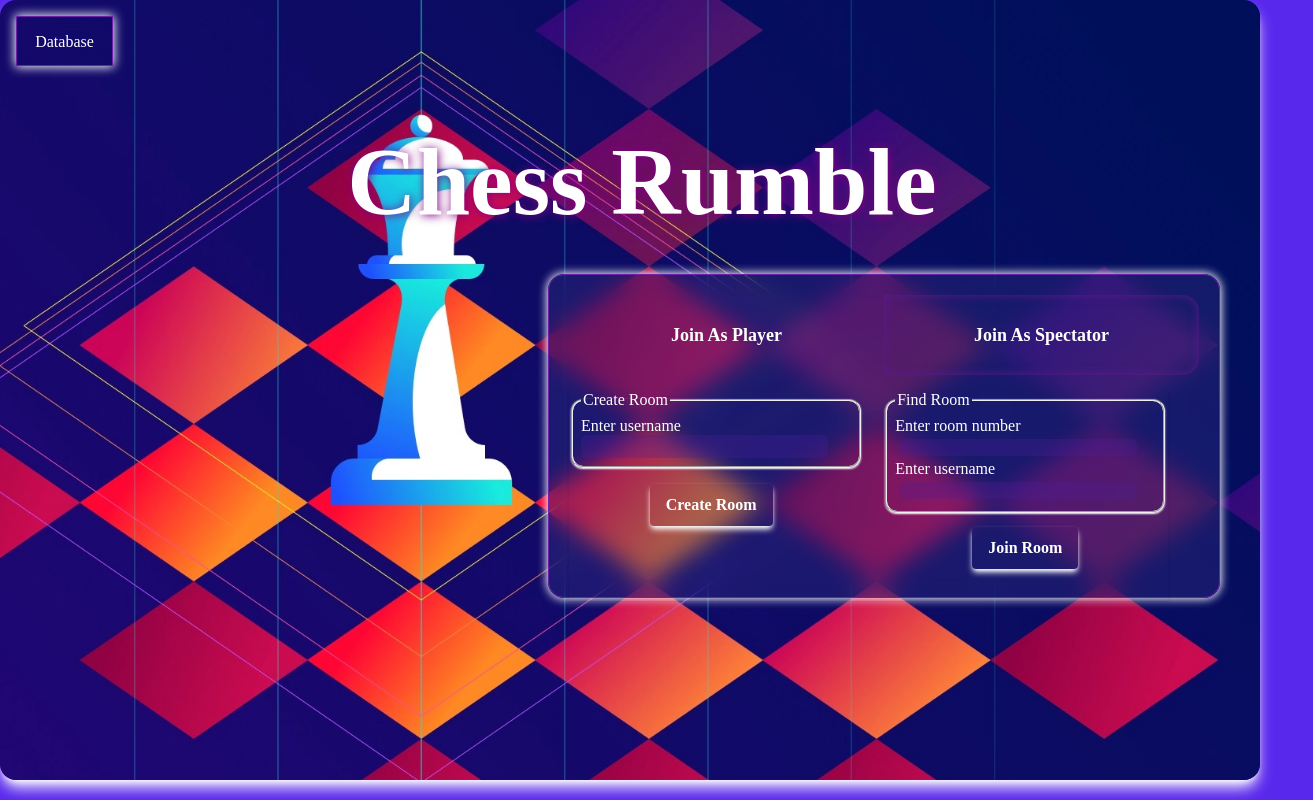
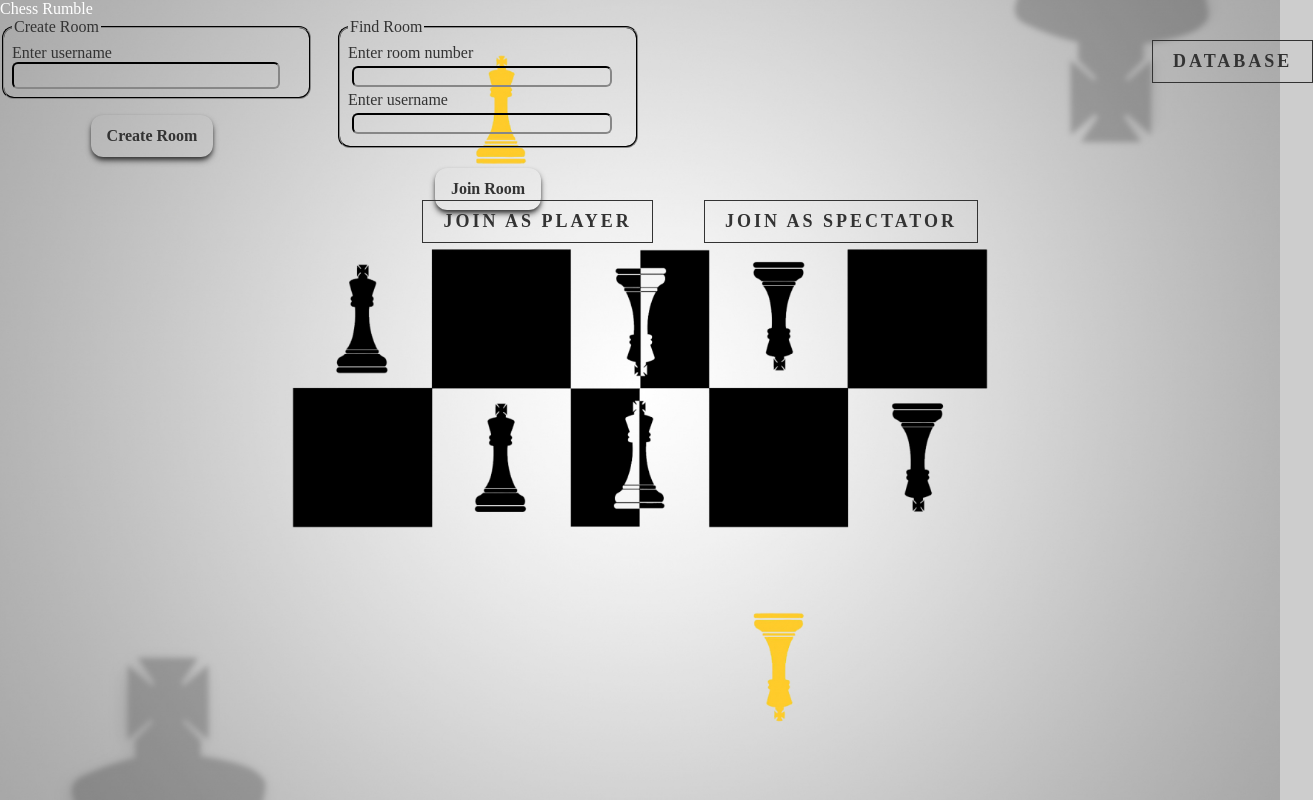
Before and after one commit to VexMihir/chessApp, a React (Create React App) app in the folder client/: page /playerForm in a window 1280 px wide. Shown: the whole page, 1313 px wide, since content can reach past the window. Built offline with nearby package versions, Linux system fonts and the light colour scheme.

Commit message:
unfinished styling update

```diff
--- a/client/src/components/roomAssignment/JoinAsPlayer/CreateRoom/JoinRoomForm.js
+++ b/client/src/components/roomAssignment/JoinAsPlayer/CreateRoom/JoinRoomForm.js
@@ -30,23 +30,22 @@ export function JoinRoomForm({socket}) {
     return (
         <div className={"w-[50%] h-[100%] flex flex-col mb-1"}>
             <fieldset className={"w-[95%] " +
-                "rounded-xl p-2 " +
-                "shadow shadow-sm shadow-white "}>
+                "rounded-xl p-2 border-custom-black border-10"}>
 
-                <legend className={"rounded text-white " }>Create Room</legend>
-                <label>Enter username</label>
+                <legend className={"rounded text-custom-black " }>Create Room</legend>
+                <label className = {"rounded text-custom-black"} >Enter username</label>
                 <input required
                        type={"text"}
                        ref={refInput}
                        onChange={(e)=>(handleOnChange(e))}
                        onBlur={(e)=>{checkEmptyUserName(e)}}
-                       className={"peer/Text rounded-md text-white py-[0.25rem] border-none bg-violet-900/30 " +
+                       className={"peer/Text rounded-md text-custom-black py-[0.25rem] border-custom-black border-10 bg-transparent " +
                            "w-[90%] relative " +
                            "m-auto"}
                 />
                 {
-                    userNameError?  <p className="mb-1 text-pink-700  text-sm">
-                        <mark className={"bg-white text-pink-600"}>Username cannot be empty</mark></p>: ""
+                    userNameError?  <p className="mb-1 text-red-700  text-sm">
+                        <mark className={"bg-transparent text-red-600"}>Username cannot be empty</mark></p>: ""
 
                 }
             </fieldset>
@@ -54,9 +53,9 @@ export function JoinRoomForm({socket}) {
                 className=
                     {
                         "m-auto text-center " +
-                        "no-underline border py-3 px-4 hover:bg-gray-900 " +
-                        "text-white font-bold rounded " +
-                        "shadow shadow-md shadow-white mt-[1rem]"
+                        "no-underline border border-custom-black rounded-xl py-3 px-4 hover:shadow-transparent " +
+                        "text-custom-black font-bold rounded" +
+                        "shadow shadow-md shadow-custom-black mt-[1rem]"
                     }
                 onClick={(e)=>{finalCheck(e)}}
                 to={"/waitingRoomForm"}
--- a/client/src/components/roomAssignment/JoinAsPlayer/FindRoom/FindRoomForm.js
+++ b/client/src/components/roomAssignment/JoinAsPlayer/FindRoom/FindRoomForm.js
@@ -51,12 +51,11 @@ export function FindRoomForm() {
 
 
     return (
-        <div className={"w-[50%] h-[100%] flex flex-col mb-1"}>
+        <div className={"w-[50%] h-[100%] flex flex-col mb-1 justify-center"}>
             <fieldset className={" " +
-                "rounded-xl p-2 " +
-                "shadow shadow-sm shadow-white "}>
-                <legend className={"rounded-2xl text-white"}>Find Room</legend>
-                <label>Enter room number</label>
+                "rounded-xl p-2 border-custom-black border-10"}>
+                <legend className={"rounded-2xl text-custom-black"}>Find Room</legend>
+                <label className = {"rounded-2xl text-custom-black"}>Enter room number</label>
                 <br/>
                 <input  required
                         min={0}
@@ -64,36 +63,36 @@ export function FindRoomForm() {
                         type={"number"}
                         ref={refRoom}
                         onChange={(e)=>(handleRoomNumber(e))}
-                        className={"peer/Num rounded-md text-white px-0.5 border-none m-1 bg-violet-900/30 w-[90%]"}
+                        className={"peer/Num rounded-md text-custom-black px-0.5 border-custom-black border-10 m-1 bg-transparent w-[90%]"}
                         onBlur={(e)=>{checkInvalid(e)}}
                 />
                 {
-                    roomEror?  <p className="mb-1 text-pink-700  text-sm">
-                        <mark className={"bg-white text-pink-600"}>Room number must be a number between 0 and 1000000
+                    roomEror?  <p className="mb-1 text-red-700  text-sm">
+                        <mark className={"bg-transparent text-red-600"}>Room number must be a number between 0 and 1000000
                         </mark></p>: ""
 
                 }
                 <br/>
-                <label>Enter username</label>
+                <label className = {"rounded text-custom-black"}>Enter username</label>
                 <br/>
                 <input required
                        ref={refInput}
                        onChange={(e)=>(handleOnChange(e))}
                        onBlur={(e)=>{checkEmptyUserName(e)}}
-                       className={"peer/Text rounded-md text-white  px-0.5 border-none m-1 bg-violet-900/30 w-[90%]"}
+                       className={"peer/Text rounded-md text-custom-black  px-0.5 border-custom-black border-10 m-1 bg-transparent w-[90%]"}
                 />
                 {
-                    userNameError?  <p className="mb-1 text-pink-700  text-sm">
-                        <mark className={"bg-white text-pink-600"}>Username cannot be empty</mark></p>: ""
+                    userNameError?  <p className="mb-1 text-red-700  text-sm">
+                        <mark className={"bg-transparent text-red-600"}>Username cannot be empty</mark></p>: ""
 
                 }
             </fieldset>
             <NavLink
                 className=
                     {"m-auto text-center " +
-                        "no-underline border py-3 px-4 hover:bg-gray-900 " +
-                        "text-white font-bold rounded " +
-                        "shadow shadow-md shadow-white " +
+                        "no-underline border border-custom-black rounded-xl py-3 px-4 mt-5 hover:shadow-transparent " +
+                        "text-custom-black font-bold rounded " +
+                        "shadow shadow-md shadow-custom-black " +
                         ""}
                 onClick={(e)=>{
                         finalCheck(e)
--- a/client/src/components/roomAssignment/JoinAsPlayer/PlayerForm.js
+++ b/client/src/components/roomAssignment/JoinAsPlayer/PlayerForm.js
@@ -4,8 +4,8 @@ import {JoinRoomForm} from "./CreateRoom/JoinRoomForm";
 export function PlayerForm(){
 
     return (
-        <div className={"shadow mt-[1rem] w-[95%]  " +
-            "flex flex-cols justify-start gap-x-[5%]"
+        <div className={"w-[50%] " +
+            "flex flex-cols justify-start gap-x-[5%] rounded-xl border border-custom-black border-100"
         }>
             <JoinRoomForm />
             <FindRoomForm />
--- a/client/src/components/roomAssignment/JoinAsSpectator/SpectatorForm.js
+++ b/client/src/components/roomAssignment/JoinAsSpectator/SpectatorForm.js
@@ -47,52 +47,48 @@ export function SpectatorForm() {//{socket}) {
     }
 
     return (
-        <div className={"w-[100%] h-[100%] flex flex-col mb-1"}>
-            <fieldset className={"grid grid-rows-2 grid-cols-2 m-auto p-2 mt-[1rem] w-[80%] " +
-                "rounded-xl p-0 " +
-                "shadow shadow-sm shadow-white "}>
-                <legend className={"rounded text-white m-1"}>Join As Spectator</legend>
-                <label>Enter room number</label>
-                <br />
+        <div className={"w-[50%] h-[100%] flex flex-col mb-1"}>
+            <fieldset className={"w-[95%] " +
+                "rounded-xl p-2 border-custom-black border-10"}>
+                <legend className={"rounded text-custom-black " }>Join As Spectator</legend>
+                <label className = {"rounded text-custom-black"} >Enter Room Number</label>
+                <br/>
                 <input required
                         type={"number"}
                         min={0}
                         max={1000000}
                         onChange={(e)=>(handleRoomNumber(e))}
-                       className={"peer/Num rounded-md text-white py-0.5 border-none m-1 bg-violet-900/30 w-[90%]"}
+                        className={"peer/Num rounded-md text-custom-black py-0.5 border-custom-black border-10 m-1 bg-transparent w-[90%]"}
                         onBlur={(e)=>{checkInvalid(e)}}
                  />
-                <br />
                 {
-                    roomEror?  <p className="mb-1 text-pink-700  text-sm">
-                        <mark className={"bg-white text-pink-600"}>Room number must be a number between 0 and 1000000
+                     roomEror?  <p className="mb-1 text-red-700  text-sm">
+                         <mark className={"bg-transparent text-red-600"}>Room number must be a number between 0 and 1000000
                          </mark></p>: ""
 
                  }
-                <br />
-                <label>Enter username</label>
-                <br />
+                <br/>
+                <label className = {"rounded text-custom-black"}>Enter username</label>
+                <br/>
                 <input required
                         type={"text"}
                         onChange={(e)=>(handleOnChange(e))}
-                       className={"peer/Text rounded-md text-white py-0.5 border-none m-1 bg-violet-900/30 w-[90%] relative"}
+                        className={"peer/Text rounded-md text-custom-black py-0.5 border-custom-black border-10 m-1 bg-transparent w-[90%] relative"}
                         onBlur={(e)=>{checkEmptyUserName(e)}}
                  />
-                <br />
                  {
-                    userNameError?  <p className="mb-1 text-pink-700  text-sm">
-                        <mark className={"bg-white text-pink-600"}>Username cannot be empty</mark></p>: ""
+                     userNameError?  <p className="mb-1 text-red-700  text-sm">
+                         <mark className={"bg-transparent text-red-600"}>Username cannot be empty</mark></p>: ""
 
                  }
-                <br />
                  </fieldset>
                  <NavLink
                      className=
                      {"m-auto text-center " +
-                            "no-underline border py-3 px-4 hover:bg-gray-900 " +
-                            "text-white font-bold rounded " +
-                            "shadow shadow-md shadow-white mt-[1rem]"
-                            }
+                     "no-underline border border-custom-black rounded-xl py-3 px-4 mt-5 hover:shadow-transparent " +
+                     "text-custom-black font-bold rounded " +
+                     "shadow shadow-md shadow-custom-black " +
+                     ""}
                      to={"/inGameView/"+ roomNumber}
                      state={{userName: userName}}
                      onClick={(e)=>{
--- /dev/null
+++ b/client/src/components/roomAssignment/RoomAssignment.css
@@ -0,0 +1,58 @@
+.database-button, .database-button:link, .database-button:visited {
+    padding: 13px 0;
+    border: 1px solid #333;
+    color: #333;
+    font-weight: 700;
+    text-transform: uppercase;
+    font-size: 13px;
+    letter-spacing: 3px;
+    transition: all .2s ease-in-out;
+    text-align: center;
+    position: absolute;
+    top: 5%;
+    left: 90%;
+    padding: 10px 20px;
+    text-decoration: none;
+    font-size: 18px;
+
+    &:hover {
+      background: #333;
+      border: 1px solid #333;
+      color: #fefefe;
+      border-radius: 30px;
+    }
+  }
+
+  .join-button, .join-button:link, .join-button:visited {
+    padding: 13px 0;
+    border: 1px solid #333;
+    color: #333;
+    font-weight: 700;
+    text-transform: uppercase;
+    font-size: 13px;
+    letter-spacing: 3px;
+    transition: all .2s ease-in-out;
+    text-align: center;
+    padding: 10px 20px;
+    text-decoration: none;
+    font-size: 18px;
+
+    &:hover {
+      background: #333;
+      border: 1px solid #333;
+      color: #fefefe;
+      border-radius: 30px;
+    }
+  }
+
+  .join-1 {
+    position: absolute;
+    top: 25%;
+    left: 33%;
+  }
+
+  .join-2 {
+    position: absolute;
+    top: 25%;
+    left: 55%;
+  }
--- a/client/src/components/roomAssignment/RoomAssignment.js
+++ b/client/src/components/roomAssignment/RoomAssignment.js
@@ -1,86 +1,33 @@
 import React from "react";
 import {NavLink, Outlet} from "react-router-dom";
+import "./RoomAssignment.css";
 
 
 export default function RoomAssignment() {
 
     return (
         <div className={
-            "h-[calc(100vh_-_20px)] w-[calc(100vw_-_20px)] " +
+            "h-screen w-screen " +
             "bg-chessImage bg-cover bg-center bg-no-repeat " +
-            "rounded-2xl shadow-white shadow-lg " +
             "flex flex-col "
         }>
-            <div className={"text-white h-[2%] w-[5%] " +
-                "shadow-white shadow-[0px_0px_10px_1px] " +
-                "border border-solid border-purple-800 " +
-                "p-4 m-4 " +
-                "text-center "+
-                "no-underline backdrop-blur-md " +
-                "shrink-0 "
-            }>
-                <NavLink
-                to={"/PreviousGameView"}
-                className={"text-white no-underline text-[2vh]"}
-            >Database</NavLink></div>
-            <div className={"h-[15%] w-[100%] text-center p-3 mb-auto shrink-0 "
-            }
-            >
-                <h1 className={"text-white m-[2rem] text-[12vh]"}
-                    style={{
-                        textShadow: "1px 1px 10px purple"
-                    }}
-                >Chess Rumble</h1>
-            </div>
-            <div className={"h-[70%] mt-auto shrink-0"} >
-                <div
-                    className={"grid grid-rows-[5rem_80%] shadow" +
-                        " shadow-white shadow-[0px_0px_10px_1px]" +
-                        " w-[50%] rounded-2xl" +
-                        " border border-solid border-purple-800" +
-                        " p-5 m-10 " +
-                        " backdrop-blur-md bg-indigo-900/40 float-right relative bottom-0 right-0"}
-
-                >
-                    <div
-                        className={"grid grid-cols-2 w-[100%]"}
-                    >
+            <div className="title">Chess Rumble </div>
+            <NavLink
+            to={"/PreviousGameView"}
+                className="database-button"
+            >Database</NavLink>
+                    <div>
                         <NavLink  to={"/playerForm"}
-                                  className={(state)=> state.isActive ? "text-white no-underline font-bold text-lg " +
-                                      "rounded-l-2xl " +
-                                      "flex justify-center items-center " +
-                                      "hover:bg-violet-900 font-bold " +
-                                      "z-0"
-                                      :
-                                      "text-white no-underline font-bold text-lg " +
-                                      "rounded-l-2xl " +
-                                      "flex justify-center items-center " +
-                                      "hover:bg-violet-900 font-bold " +
-                                      "z-1 " +
-                                      "shadow-purple-900 shadow-[inset_0px_0px_10px_0.25px]"  }
+                                  className= "join-button join-1"
                         >Join As Player
                         </NavLink>
                         <NavLink
-                            className={(state)=> state.isActive ?  "text-white no-underline font-bold text-lg " +
-                                "flex justify-center items-center " +
-                                "hover:bg-violet-900 font-bold " +
-                                "rounded-r-2xl " +
-                                "z-0"
-                                :
-                                "text-white no-underline font-bold text-lg " +
-                                "flex justify-center items-center " +
-                                "hover:bg-violet-900 font-bold " +
-                                "z-1 " +
-                                "rounded-r-2xl " +
-                                "shadow-purple-900 shadow-[inset_0px_0px_10px_0.25px]" }
-                            to={"/joinAsSpectator"}
-                        >
+                            className="join-button join-2"
+                            to={"/joinAsSpectator"}>
                             Join As Spectator
                         </NavLink>
                     </div>
-                    <Outlet  />
-                </div>
-            </div >
+                    <Outlet/>
         </div>
     )
 }
--- a/client/src/index.css
+++ b/client/src/index.css
@@ -8,7 +8,7 @@
 }
 
 body {
-    background-color: #5928ed;
+    background-color: #cdcdcd;
     color: white;
     margin: 0;
     padding: 0;
--- a/client/tailwind.config.js
+++ b/client/tailwind.config.js
@@ -4,11 +4,15 @@ module.exports = {
   theme: {
     extend: {
       backgroundImage: {
-        "chessImage": " url('/public/joinRoomPic/image.jpg')"
+        "chessImage": " url('/public/joinRoomPic/bg.jpg')"
       },
       boxShadow: {
         "innerReal": "inset -10px -10px 15px rgba(255, 255, 255, 0.5), inset 10px 10px 15px rgba(70, 70, 70, 0.12)"
-      }
+      },
+      colors: {
+          "custom-black": "#333",
+          "custom-pale": "#cdcdcd"
+      },
     },
   },
   plugins: [],
```
Also changed, not shown: client/src/components/roomAssignment/WaitingRoom/WaitingRoomForm.js (+5 -5 lines), client/public/joinRoomPic/bg.jpg (added). Lines whose indentation alone changed are shown as unchanged.
